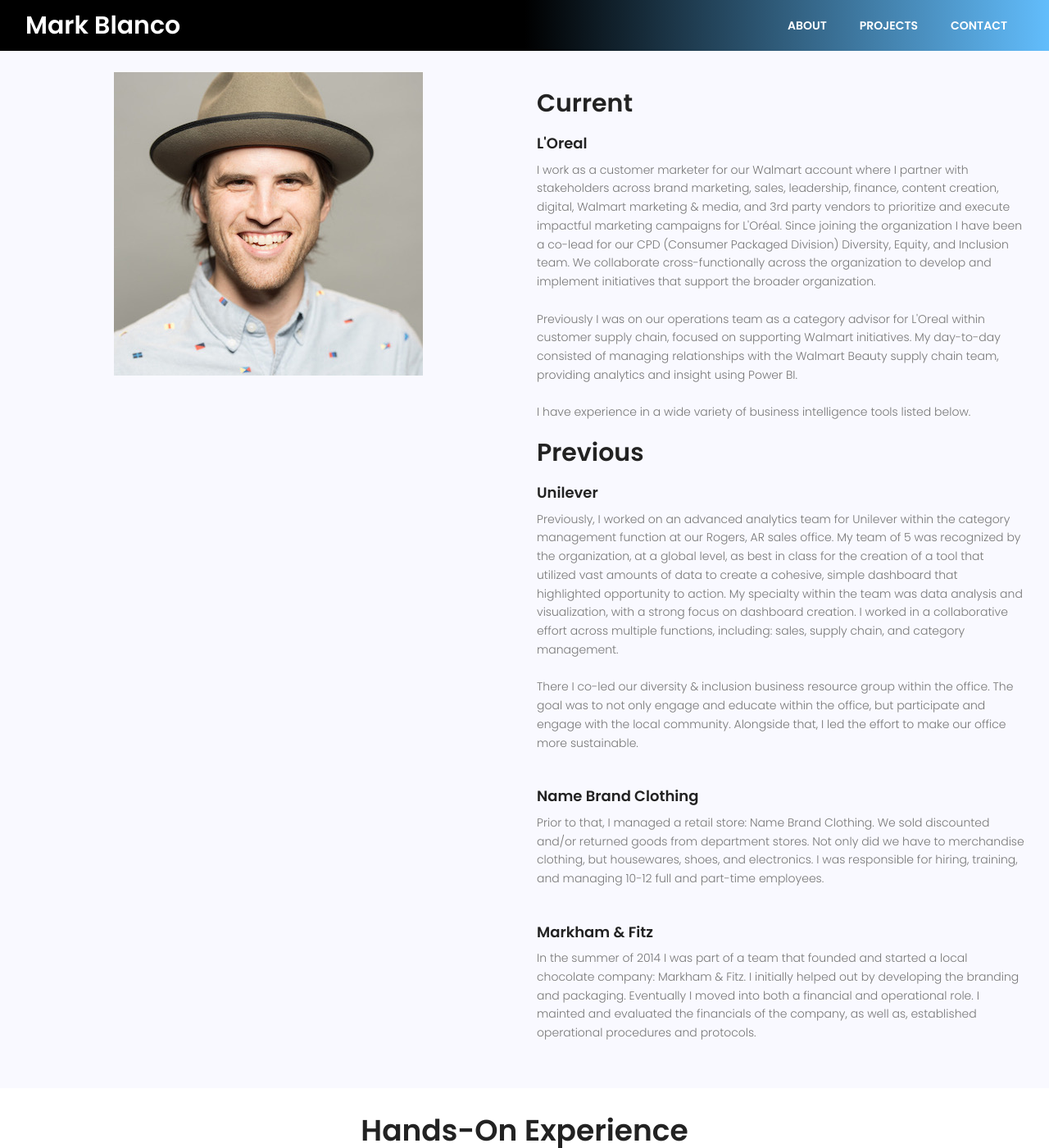
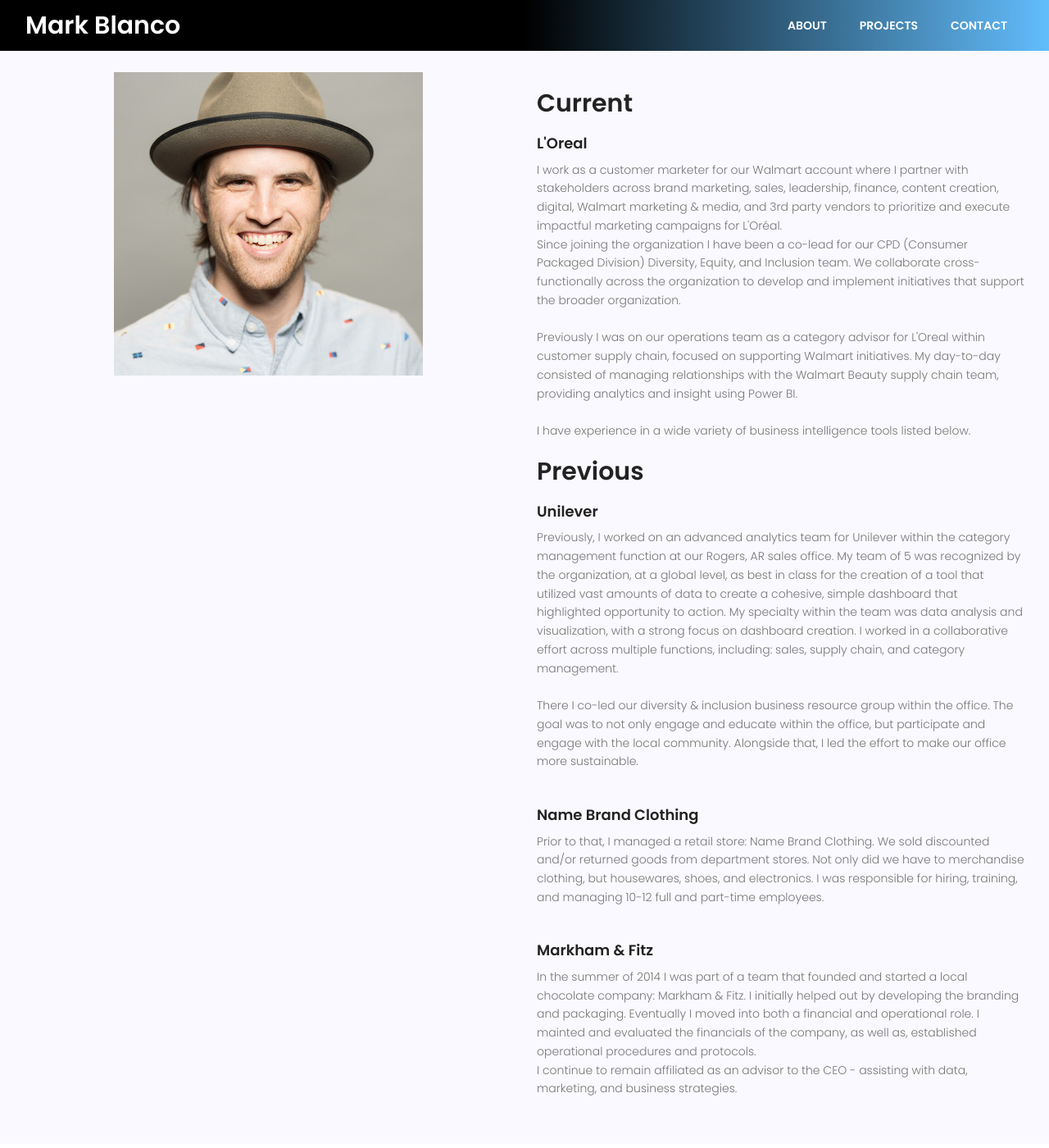
Before and after one commit to boombranco/boombranco.github.io, a Jekyll site: the page about.html, which Jekyll copies as it is, in a window 1280 px wide and 1400 px high. Shown: the whole window at 82% size. Built offline with Jekyll 4.4.1, drawn with Linux system fonts in a browser that asks for light colours; nearby versions of some CDN libraries; some of the changed text lies outside the part shown.

Commit message:
fine tuning some phrases.

```diff
--- a/about.html
+++ b/about.html
@@ -94,6 +94,7 @@
               <h4 class="mb-10 mt-20">L'Oreal</h4>
               <p>
                 I work as a customer marketer for our Walmart account where I partner with stakeholders across brand marketing, sales, leadership, finance, content creation, digital, Walmart marketing & media, and 3rd party vendors to prioritize and execute impactful marketing campaigns for L'Oréal.
+                <br>
                 Since joining the organization I have been a co-lead for our CPD (Consumer Packaged Division) Diversity, Equity, and Inclusion team. We collaborate cross-functionally across the organization to develop and implement initiatives that support the broader organization.
                 <br>
                 <br>
@@ -119,6 +120,8 @@
                 <br>
                 <h4 class="mb-10 mt-20">Markham & Fitz</h4>
                 In the summer of 2014 I was part of a team that founded and started a local chocolate company: Markham & Fitz. I initially helped out by developing the branding and packaging. Eventually I moved into both a financial and operational role. I mainted and evaluated the financials of the company, as well as, established operational procedures and protocols.
+                <br>
+                I continue to remain affiliated as an advisor to the CEO - assisting with data, marketing, and business strategies.
               </p>
             </div>
           </div>
@@ -229,7 +232,7 @@
                   <div class="dec">
                     <h4 class="mt-30">Apparel</h4>
                     <p class="mt-20 about-me">
-                      I am trying to keep up with my undergraduate degree by making clothes myself. From cutting patterns to sewing the garments.
+                      I am trying to keep up with my undergraduate degree by making clothes myself - from cutting patterns to sewing the garments.
                     </p>
                   </div>
                 </div>
```
